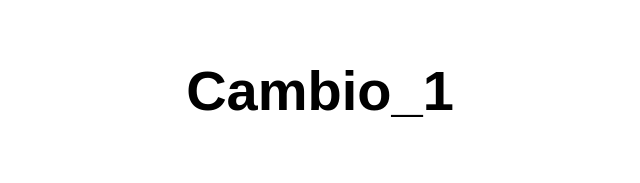
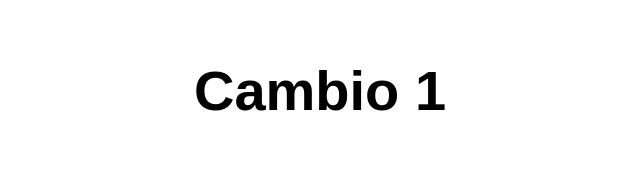
Before and after one commit to sergiomm003/Despliegue_1, a website: page src/index.html in a window 1280 px wide. Shown: the whole page, without its empty margins (320-960 px from the left). Drawn offline with Linux system fonts and the light colour scheme.

Commit message:
cambio 1

```diff
--- a/src/index.html
+++ b/src/index.html
@@ -5,12 +5,12 @@
   <meta charset="UTF-8">
   <meta name="viewport" content="width=device-width, initial-scale=1.0">
   <link rel="stylesheet" href="styles.css">
-  <title>Sergio Martinez Mosquera</title>
+  <title>Vanilla JavaScript App</title>
 </head>
 
 <body>
   <main>
-    <h1>Cambio_1</h1>
+    <h1>Cambio 1</h1>
   </main>
 </body>
 
```
